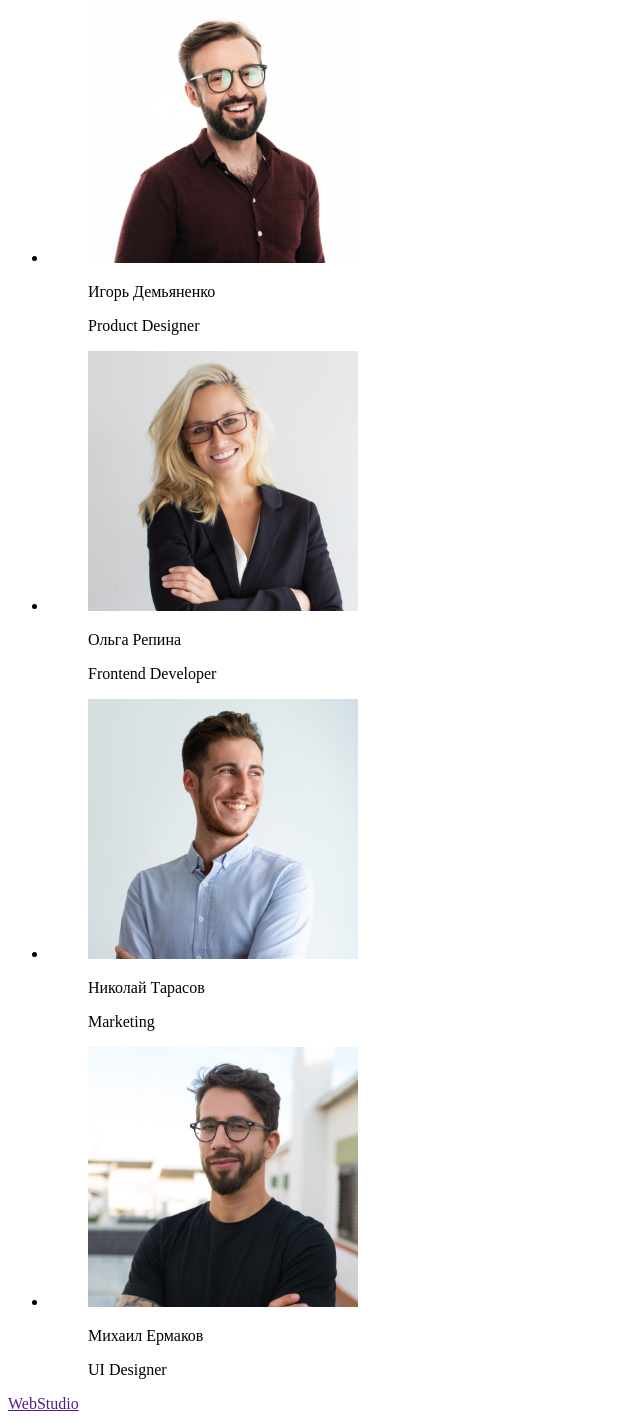
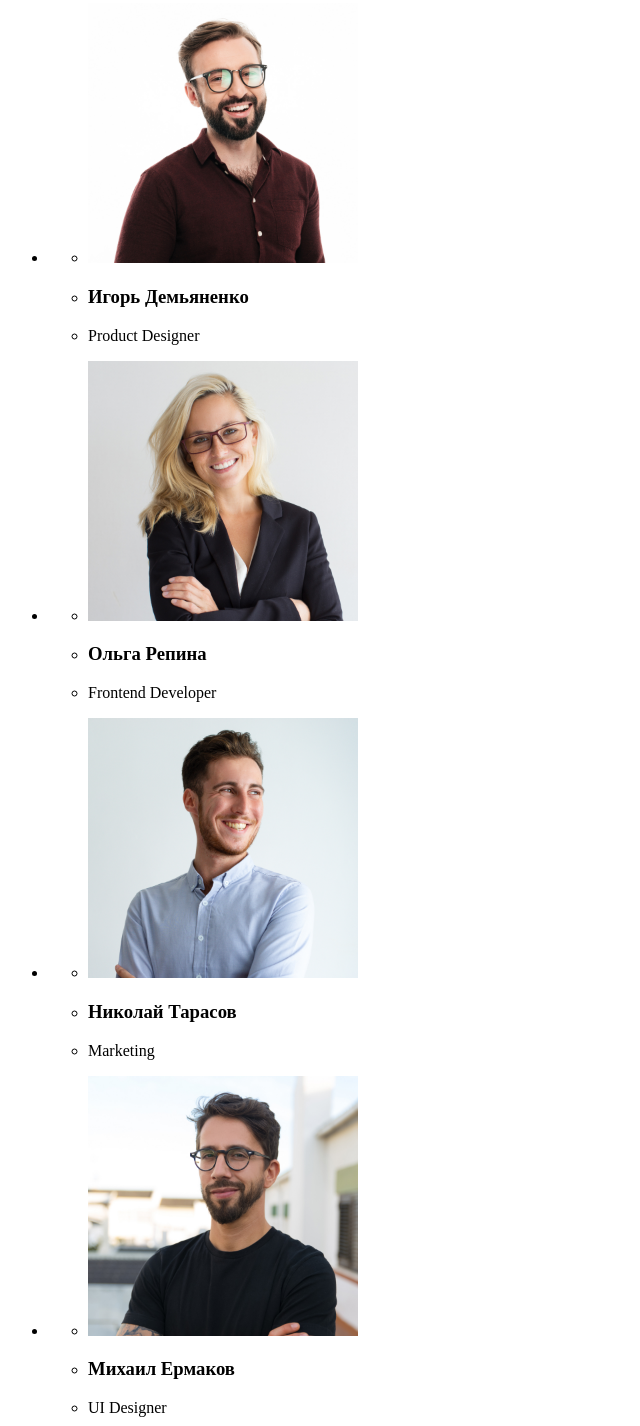
Before and after one commit to EleStr777/goit-markup-hw-01, a plain HTML site: page index.html in a window 1280 px wide. Shown: the part 1618-3044 px from the top of the page, without its empty margins (0-640 px from the left). Drawn offline with Linux system fonts and the light colour scheme.

Commit message:
заменяет figure на ul в секции команды, добавка атрибутов для ссылки на геолокацию

```diff
--- a/index.html
+++ b/index.html
@@ -74,40 +74,32 @@
         <h2>Наша команда</h2>
         <ul>
             <li>
-                <figure>
-                <img src="./images/imgID.jpg" alt="Демьяненко" width="270">
-                <figcaption>
-                <p>Игорь Демьяненко</p>
-                <p lang="en">Product Designer</p>
-            </figcaption>
-            </figure>
+              <ul>
+                <li><img src="./images/imgID.jpg" alt="Демьяненко" width="270"></li>
+                <li><h3>Игорь Демьяненко</h3></li>
+                <li><p lang="en">Product Designer</p></li>
+             </ul>
             </li>
             <li>
-                <figure>
-                    <img src="./images/imgOR.jpg" alt="Репина" width="270">
-                    <figcaption>
-                        <p>Ольга Репина</p>
-                        <p lang="en">Frontend Developer</p>
-                    </figcaption>
-                </figure>
+              <ul>
+                  <li><img src="./images/imgOR.jpg" alt="Репина" width="270"></li>
+                  <li><h3>Ольга Репина</h3></li>
+                  <li><p lang="en">Frontend Developer</p></li>
+             </ul>
             </li>
             <li>
-                <figure>
-                    <img src="./images/imgNT.jpg" alt="Тарасов" width="270">
-                    <figcaption>
-                        <p>Николай Тарасов</p>
-                        <p lang="en">Marketing</p>
-                    </figcaption>
-                </figure>
+              <ul>
+                 <li><img src="./images/imgNT.jpg" alt="Тарасов" width="270"></li>
+                 <li><h3>Николай Тарасов</h3></li>
+                 <li><p lang="en">Marketing</p></li>
+              </ul>
             </li>
             <li>
-                <figure>
-                    <img src="./images/imgME.jpg" alt="Ермаков" width="270">
-                    <figcaption>
-                        <p>Михаил Ермаков</p>
-                        <p lang="en">UI Designer</p>
-                    </figcaption>
-                </figure>
+              <ul>
+                <li><img src="./images/imgME.jpg" alt="Ермаков" width="270"></li>
+                <li><h3>Михаил Ермаков</h3></li>
+                <li><p lang="en">UI Designer</p></li>
+             </ul>
             </li>
         </ul>
      </section>
@@ -116,7 +108,7 @@
         <a href="">WebStudio</a>
         <address>
          <ul>
-            <li><a href="https://goo.gl/maps/wizjQyX9kH2uUNJ5A">г. Киев, пр-т Леси Украинки, 26</a></li>
+            <li><a href="https://goo.gl/maps/wizjQyX9kH2uUNJ5A" target="_blank" rel="noopener noreferrer">г. Киев, пр-т Леси Украинки, 26</a></li>
             <li><a href="mailto:info@devstudio.com">info@devstudio.com</a></li>
             <li><a href="tel:+380961111111">+38 096 111 11 11</a></li>
          </ul>
```
